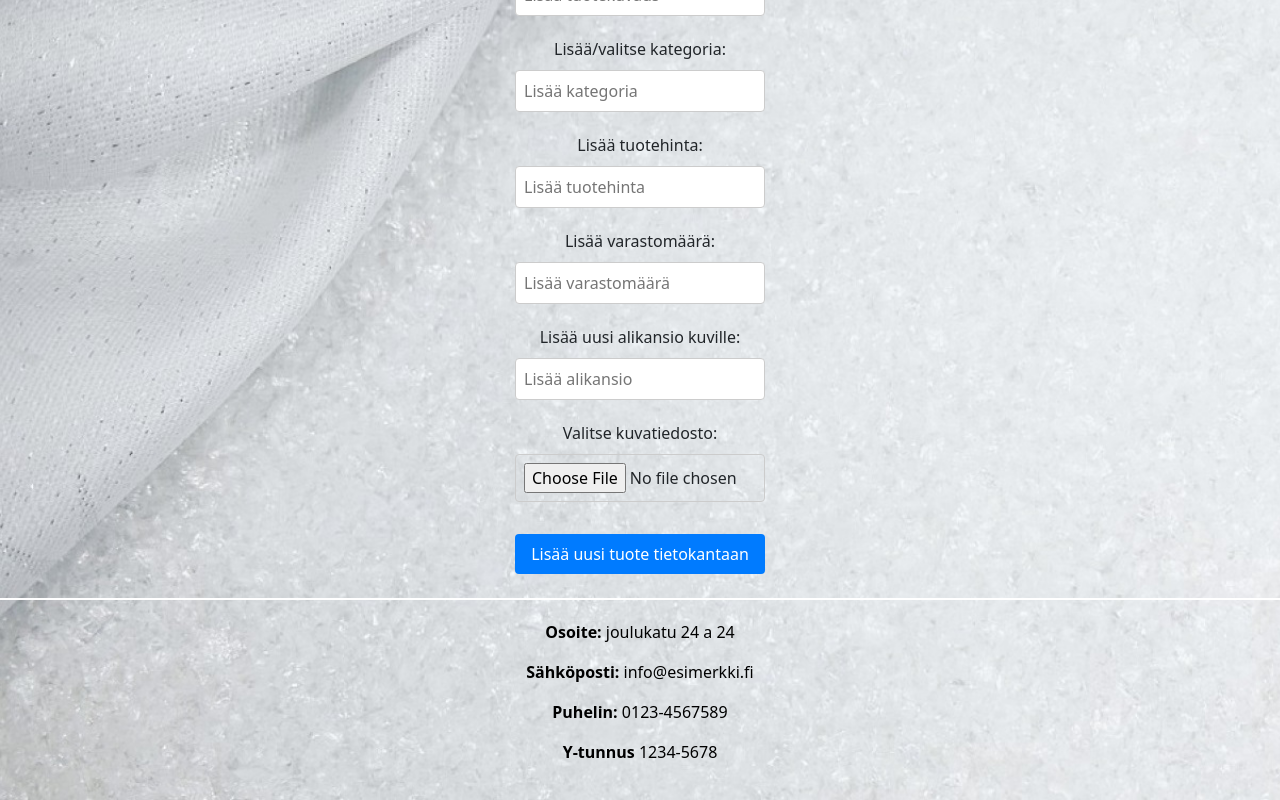
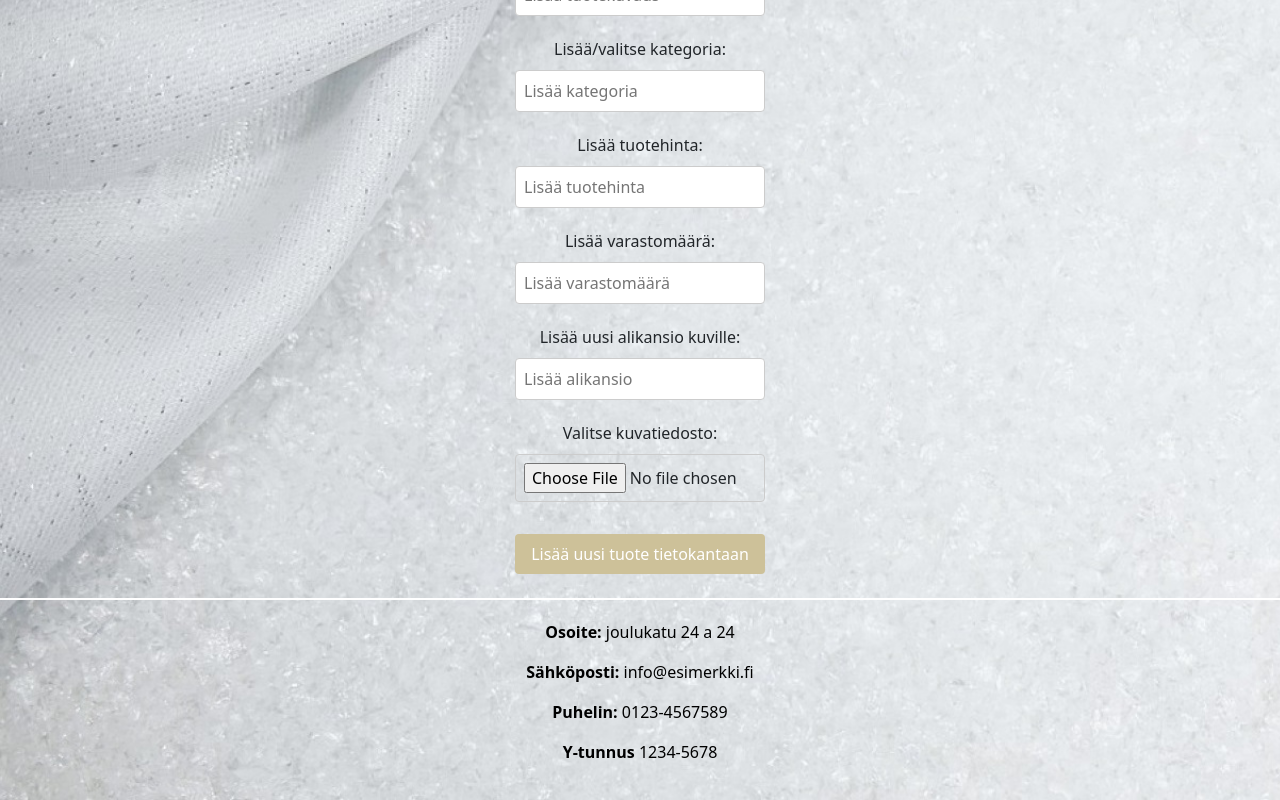
Before and after one commit to Verkkopalveluprojekti-Ryhma10/joulukuusikauppa, a React (Create React App) app: page /yllapito in a window 1280 px wide. Shown: the part 569-1369 px from the top of the page. Built offline with nearby package versions, Linux system fonts and the light colour scheme; no server answers.

Commit message:
update forms css + alt for img tags

```diff
--- a/src/pages/Latvatahdet.js
+++ b/src/pages/Latvatahdet.js
@@ -27,7 +27,7 @@ const Latvatahdet = () => {
             <div key={index}>
                 <li>
 
-                    tuote: {item.name} , hinta: {item.price} , kuva: {item.image_url ? <img src={require('../assets' + item.image_url)} /> : <img src={require('../assets/images/main.jpg')} />}
+                    tuote: {item.name} , hinta: {item.price} , kuva: {item.image_url ? <img src={require('../assets' + item.image_url)} alt='latvatahti' /> : <img src={require('../assets/images/main.jpg')} alt='taytekuva' />}
                 </li>
             </div>
             )}
--- a/src/styles/Forms.css
+++ b/src/styles/Forms.css
@@ -22,11 +22,11 @@
     margin-top: 16px;
     border: none;
     border-radius: 4px;
-    background-color: #007bff;
+    background-color: #cdc199;
     color: white;
     cursor: pointer;
   }
 
   .forms-container button:hover {
-    background-color: #0056b3;
+    background-color: #cdc199;
   }
```
